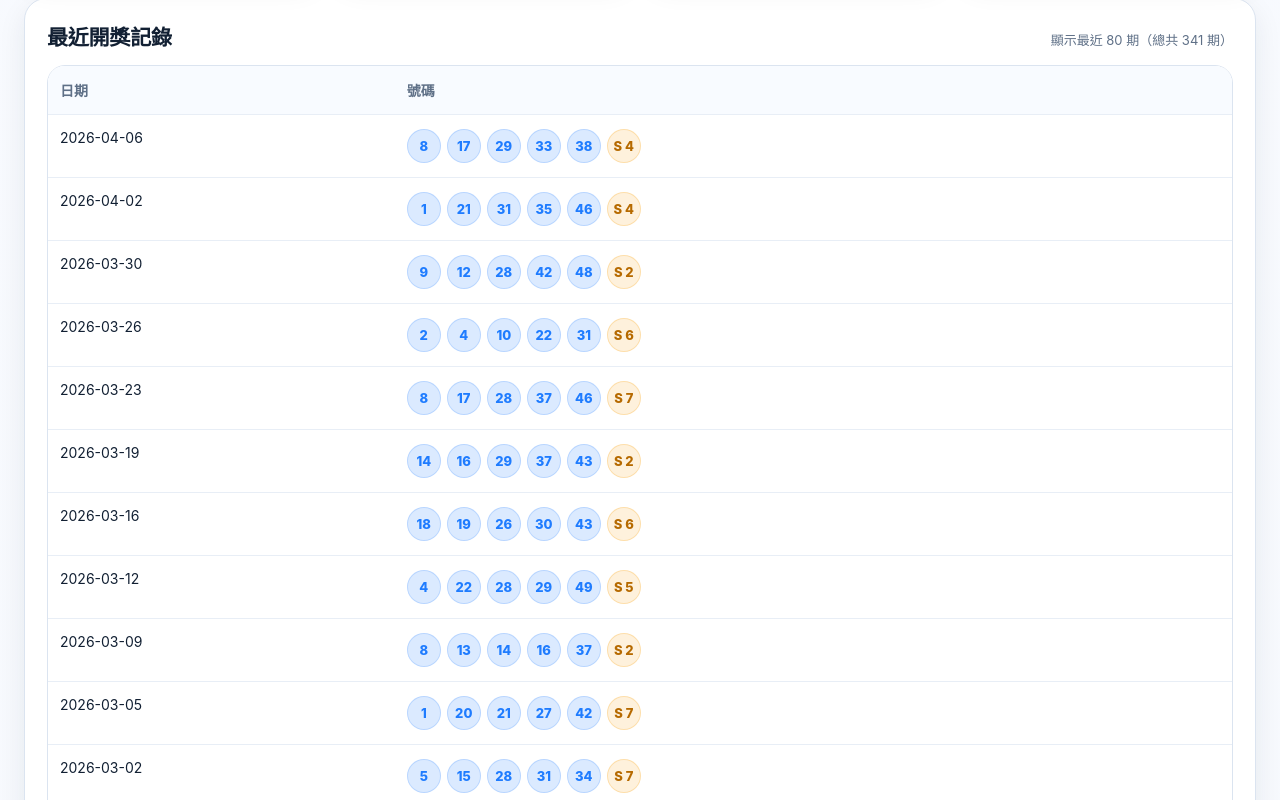
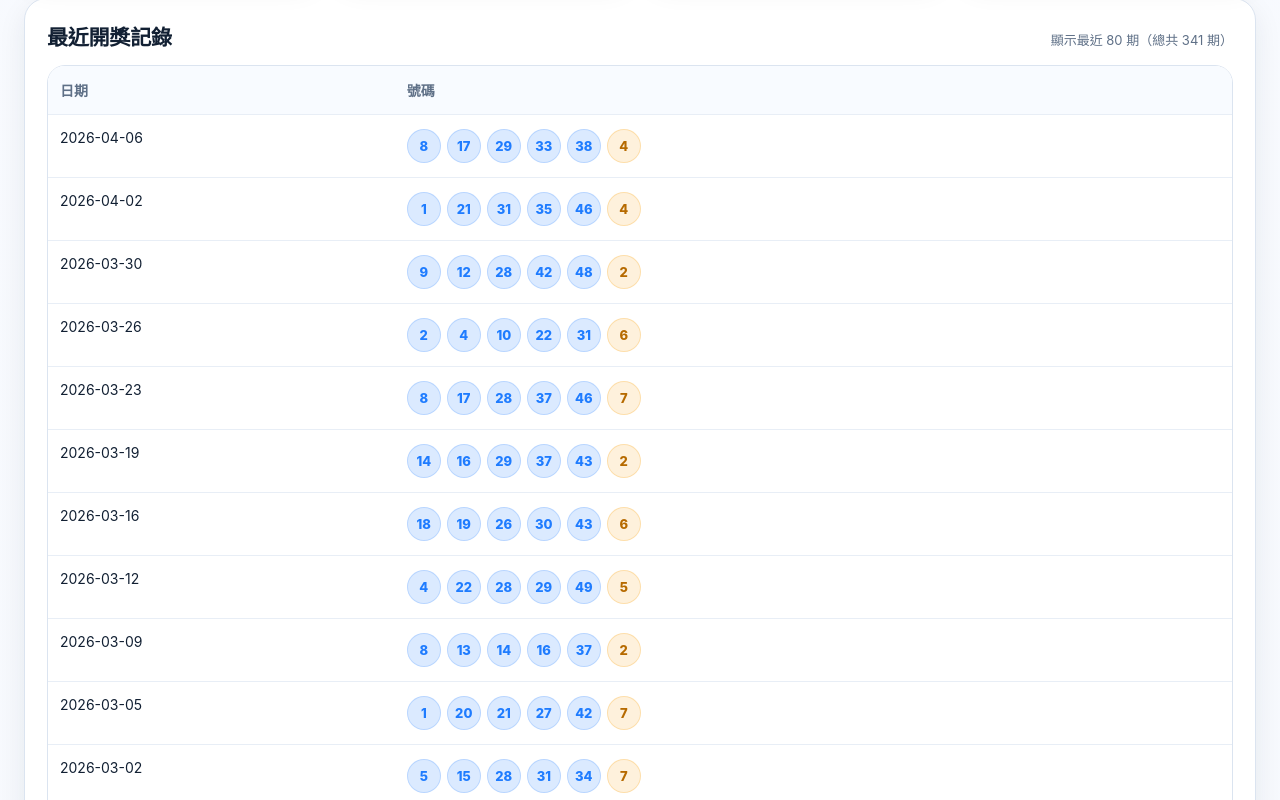
Before and after one commit to ycmycmkaka/daily-grand, a website: page index.html in a window 1280 px wide. Shown: the part 1480-2280 px from the top of the page. Drawn offline with nearby package versions, Linux system fonts and the light colour scheme.

Commit message:
Update index.html

```diff
--- a/index.html
+++ b/index.html
@@ -619,7 +619,7 @@ renderProgressRows("consecutiveDist", consecutiveItems);
           <td>
             <div class="num-row">
               ${r.numbers.map(n => `<span class="num-badge">${n}</span>`).join("")}
-              <span class="num-badge special">S ${r.special}</span>
+              <span class="num-badge special">${r.special}</span>
             </div>
           </td>
         </tr>
```
